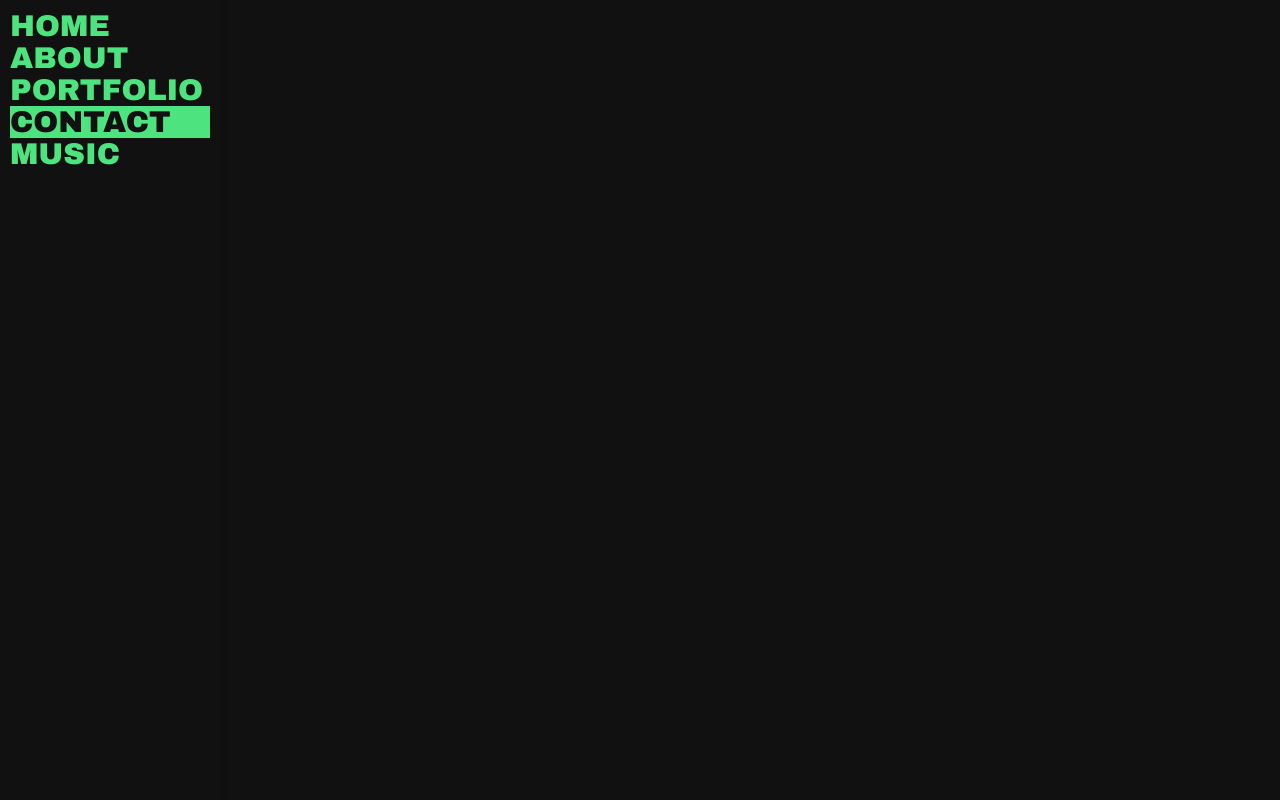
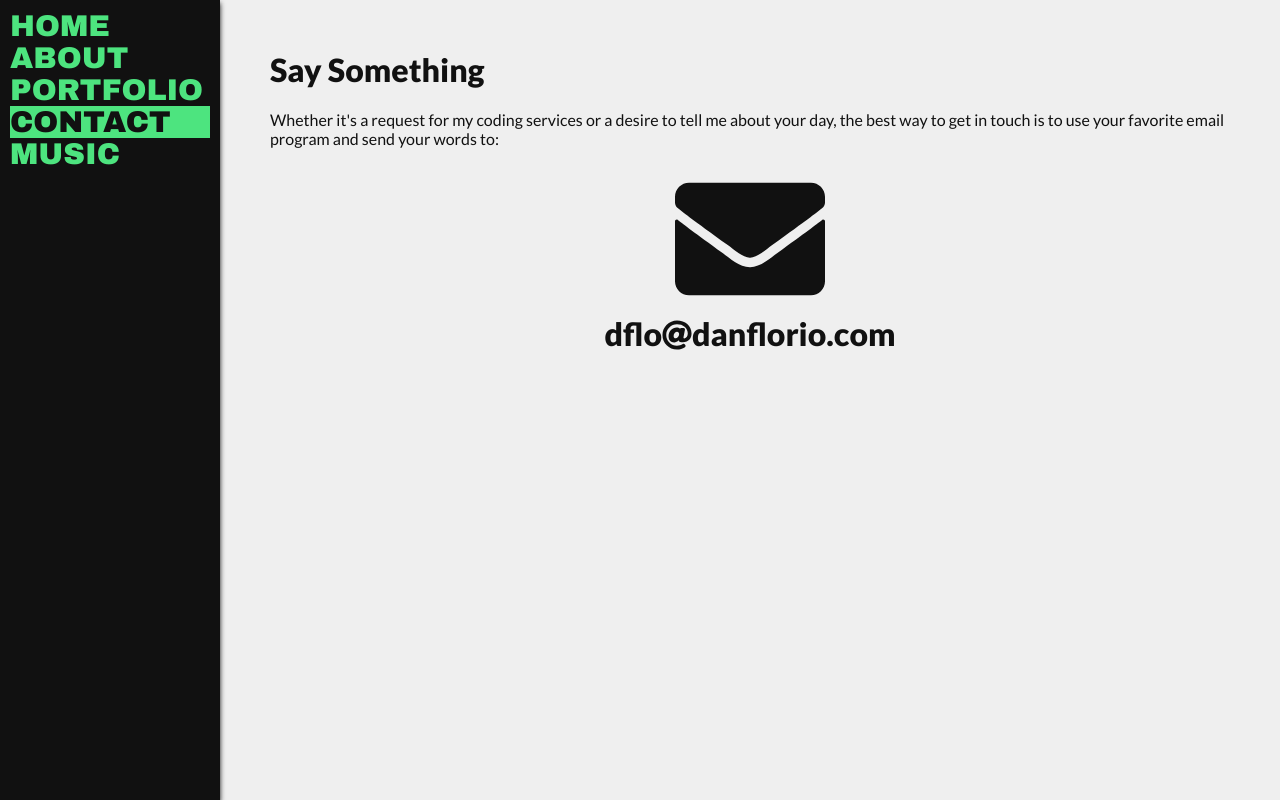
Before and after one commit to djflorio/dan-florio-site, a React (Create React App) app: page /contact in a window 1280 px wide. Built offline with nearby package versions, Linux system fonts and the light colour scheme.

Commit message:
add contact

```diff
--- a/src/pages/contact/ContactPage.css
+++ b/src/pages/contact/ContactPage.css
@@ -0,0 +1,35 @@
+.contact {
+  position: fixed;
+  background-color: #efefef;
+  top: 0;
+  right: 0;
+  left: 220px;
+  bottom: 0;
+  overflow-y: scroll;
+  padding: 50px;
+  font-family: 'Lato', sans-serif;
+  color: #111;
+}
+
+.contact__header {
+  margin-top: 0;
+}
+
+.contact__email {
+  text-align: center;
+}
+
+.contact__address {
+  display: inline-block;
+  margin: 0;
+}
+
+.contact__at {
+  font-size: 30px;
+}
+
+.contact__envelope {
+  display: block;
+  margin: auto;
+  font-size: 150px;
+}
--- a/src/pages/contact/ContactPage.js
+++ b/src/pages/contact/ContactPage.js
@@ -1,16 +1,33 @@
 // Node modules
 import React from 'react';
+import { FontAwesomeIcon } from '@fortawesome/react-fontawesome';
+import Fade from 'react-reveal/Fade';
 
 // Assets
 import './ContactPage.css';
+import { faAt } from '@fortawesome/free-solid-svg-icons';
+import { faEnvelope } from '@fortawesome/free-solid-svg-icons';
 
 
 class ContactPage extends React.Component {
   render() {
     return (
-      <div className="contact">
-        Contact
-      </div>
+      <Fade cascade right>
+        <div className="contact">
+          <h1 className="contact__header">Say Something</h1>
+          <p className="contact__blurb">
+            Whether it's a request for my coding services or a desire
+            to tell me about your day, the best way to get in touch is
+            to use your favorite email program and send your words to:
+          </p>
+          <FontAwesomeIcon className="contact__envelope" icon={faEnvelope} />
+          <div className="contact__email">
+            <h1 className="contact__address">dflo</h1>
+            <FontAwesomeIcon className="contact__at" icon={faAt} />
+            <h1 className="contact__address">danflorio.com</h1>
+          </div>
+        </div>
+      </Fade>
     );
   }
 }
--- a/src/pages/portfolio/PortfolioPage.css
+++ b/src/pages/portfolio/PortfolioPage.css
@@ -1,6 +1,5 @@
 .portfolio {
   position: fixed;
-  /*background-color: rgb(77, 228, 127);*/
   background-color: #efefef;
   top: 0;
   right: 0;
@@ -8,6 +7,7 @@
   bottom: 0;
   overflow-y: scroll;
   padding: 50px;
+  color: #111;
 }
 
 .portfolio__header {
```
